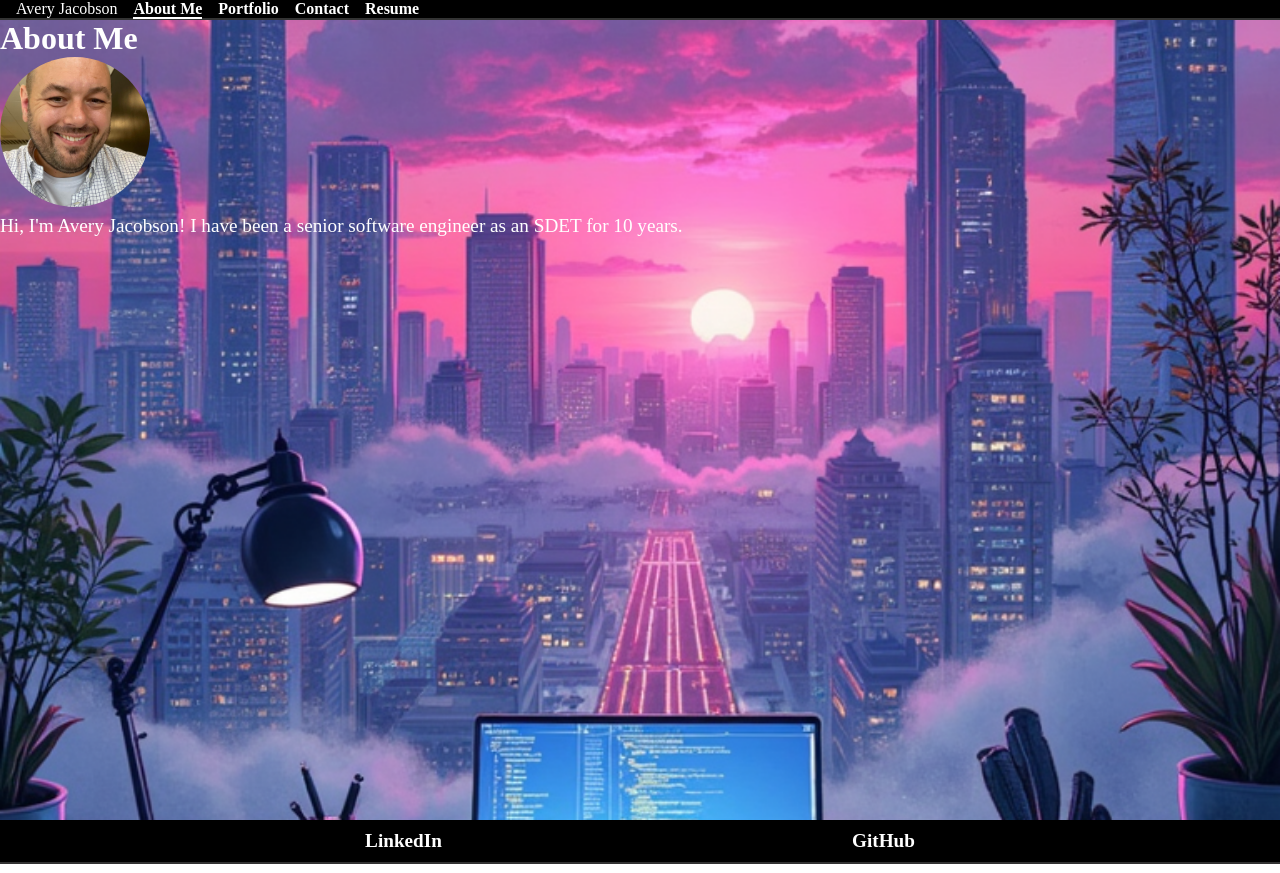
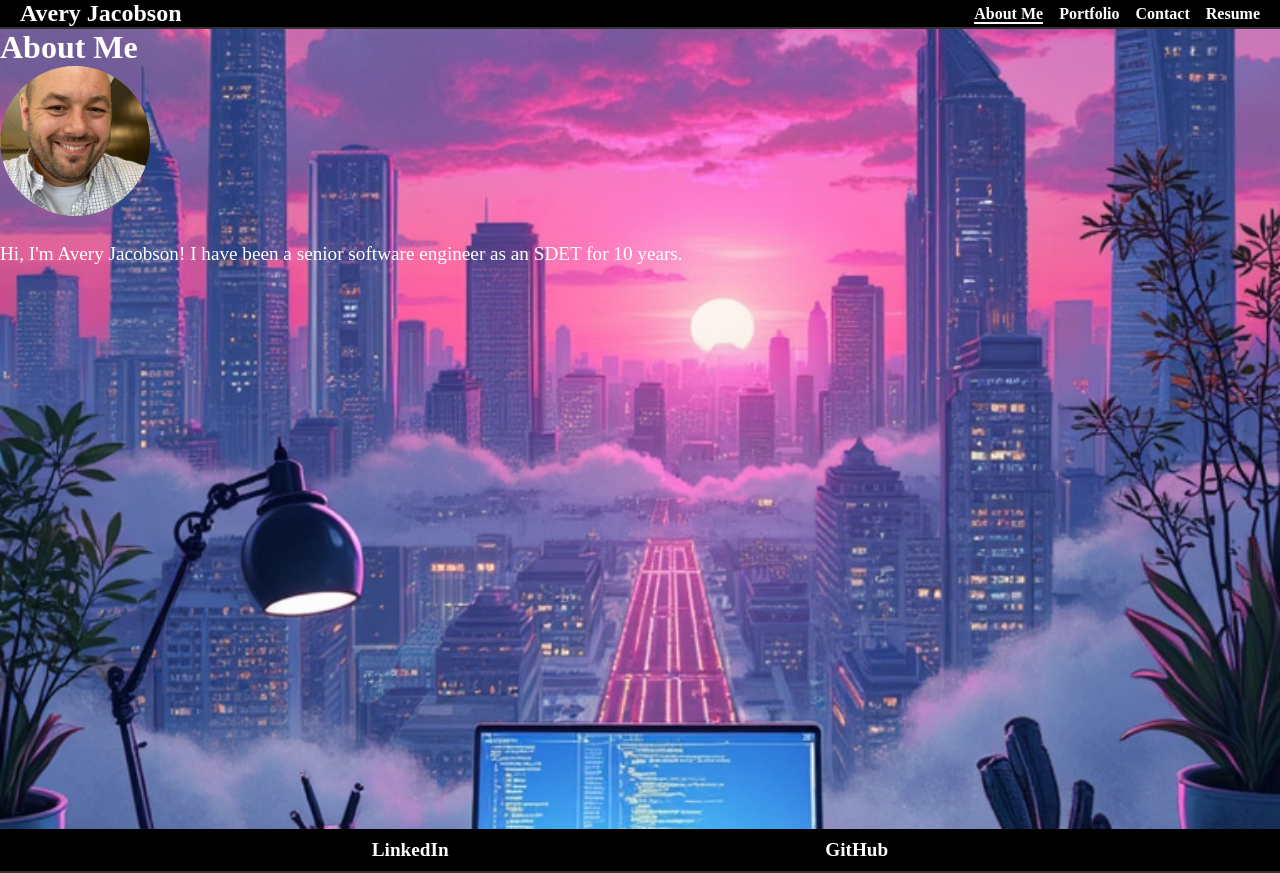
Before and after one commit to TheReal4m4d3u5/reactPortfolio, a React (Vite) app: page / in a window 1280 px wide. Built offline with nearby package versions, Linux system fonts and the light colour scheme.

Commit message:
got the width correct for all pages and components

```diff
--- a/footerStyles.css
+++ b/footerStyles.css
@@ -1,19 +1,41 @@
-.links {
+.header {
     display: flex;
-    justify-content: space-evenly; /* Spaces links evenly across the full width */
-    align-items: center; /* Centers items vertically */
-    width: 100%; /* Ensures the container takes up the full width of the footer */
-    padding: 10px;
-    background-color: #000; /* Background color to match the footer */
-  }
+    justify-content: space-between;
+    align-items: center;
+    background-color: #000;
+    /* Black background for header */
+    padding: 10px 20px;
+    /* Adds padding to left and right */
+    width: 100%;
+}
 
-  /* Style each link as a button */
-  .link-button {
-    color: #ffffff;
-    font-size: 1.2rem;
+.headerName {
+    color: white;
+    font-size: 1.5rem;
+    font-weight: bold;
+}
+
+.headerLinks {
+    display: flex;
+    gap: 20px;
+    margin-left: auto;
+    /* Pushes the links to the right */
+}
+
+.headerLinks .nav-link {
+    color: white;
     font-weight: bold;
     text-decoration: none;
-    padding: 10px 15px;
-    border-radius: 5px;
-    transition: background-color 0.3s;
-  }
+}
+
+.headerLinks .nav-link:hover {
+    text-decoration: underline;
+}
+
+.github {
+    padding-right: 20px;
+}
+
+.headerName {
+    padding-left: 20px;
+}
--- a/navigationStyles.css
+++ b/navigationStyles.css
@@ -1,80 +1,19 @@
-/* Navbar styling for consistency */
-.navbar-dark .navbar-brand {
-  color: white !important;
+.links {
+  display: flex;
+  justify-content: space-evenly; /* Spaces links evenly across the full width */
+  align-items: center; /* Centers items vertically */
+  width: 100%; /* Ensures the container takes up the full width of the footer */
+  padding: 10px;
+  background-color: #000; /* Background color to match the footer */
 }
 
-.navbar-collapse {
-  display: flex;
-  justify-content: flex-end;
+/* Style each link as a button */
+.link-button {
+  color: #ffffff;
+  font-size: 1.2rem;
+  font-weight: bold;
+  text-decoration: none;
+  padding: 10px 15px;
+  border-radius: 5px;
+  transition: background-color 0.3s;
 }
-
-.navbar-dark .nav-link {
-  color: white;
-  margin-left: 1rem; /* Adds spacing between nav links */
-}
-
-.navbar-dark .nav-link.active {
-  font-weight: bold;
-  border-bottom: 2px solid #ffffff; /* Underline the active link */
-}
-
-.navbar {
-  width: 100vw;
-
-
-}
-
-.navbar-collapse {
-  display: flex;
-  justify-content: flex-end;
-}
-
-.navbar-dark .navbar-brand,
-.navbar-dark .nav-link {
-  text-decoration: none !important;
-}
-
-/* Text-only highlight for the active nav link */
-.navbar-dark .nav-link.active {
-  font-weight: bold; /* Makes active link bold */
-
-}
-
-.about-page p {
-  font-size: 1.2rem;
-  line-height: 1.6;
-  margin: 0px;
-}
-
-.nameHeader{
-  color: white;
-  margin-left: 1rem;
-}
-
-
-.linksHeader .nav-link {
-  color: #ffffff;
-  font-size: 1rem;
-  font-weight: bold;
-  text-align: center;
-}
-
-.navbar-collapse {
-  display: flex;
-  justify-content: flex-end;
-}
-.navbar-toggler {
-  margin-left: auto; /* Ensures the toggle is aligned to the right on mobile */
-}
-
-.linksHeader .nav-link {
-  color: #ffffff;
-  font-size: 1rem;
-  font-weight: bold;
-  text-align: center;
-}
-
-
-.w-100{
-  width: '100%'
-}
--- a/resumeStyles.css
+++ b/resumeStyles.css
@@ -3,11 +3,11 @@
   background-image: url('./src/assets/background5.png');
   padding: 40px;
   padding-top: 10px;
-  /*max-width: 800px;
+  max-width: 800px;
   margin: 0 auto;
   color: black;
   font-weight: bold;
-  font-family: Arial, sans-serif; */
+  font-family: Arial, sans-serif;
 }
 
 .resume-page h2 {
@@ -26,20 +26,7 @@
 }
 
 
-.resume-download {
-  display: inline-block;
-  padding: 10px 20px;
-  background-color: #007bff;
-  color: white;
-  text-decoration: none;
-  font-weight: bold;
-  border-radius: 4px;
-  transition: background-color 0.3s;
-}
 
-.resume-download:hover {
-  background-color: #0056b3;
-}
 
 .resume-section {
   margin-top: 30px;
@@ -75,10 +62,11 @@
   text-align: center;
 }
 
-.links {
+.resumeLinks {
   display: flex;
   justify-content: center;
   text-align: center;
   gap: 40px; /* Space between each section */
   margin-top: 0px;
+
 }
--- a/src/components/Header.jsx
+++ b/src/components/Header.jsx
@@ -14,16 +14,14 @@ const Header = () => {
 
   return (
     <>
-      <Navbar bg="dark" variant="dark" expand="lg" className="w-100">
-
-              <section className="nameHeader">
-                {name}
+      <Navbar bg="dark" variant="dark" expand="lg" className="header" style={{ width: '100%' }}>
+        <section className="headerName">
+          <div >
+            Avery Jacobson
+          </div>
         </section>
-
-              <section className="linksHeader">
-
-                <Navbar.Collapse id="basic-navbar-nav" className="">
-                  <Nav className="d-flex gap-3 justify-content-end">
+        <section className="headerLinks">
+          <div className="github">
             <Nav.Link href="#about" onClick={() => setActiveSection('about')} className={currentPage === 'about' ? 'active' : ''}>
               About Me
             </Nav.Link>
@@ -36,9 +34,10 @@ const Header = () => {
             <Nav.Link href="#resume" onClick={() => setActiveSection('resume')} className={currentPage === 'resume' ? 'active' : ''}>
               Resume
             </Nav.Link>
-                  </Nav>
-                </Navbar.Collapse>
+          </div>
         </section>
+
+
 
 
       </Navbar>
--- a/src/pages/Resume.jsx
+++ b/src/pages/Resume.jsx
@@ -4,7 +4,7 @@ import '../../resumeStyles.css';
 const Resume = () => {
   return (
     <div className="resume-page">
-       <div className="links">
+       <div className="resumeLinks">
         <a href="/path/to/your-resume.pdf" download="Avery_Jacobson_Resume.pdf" className="link-button">
           Resume
         </a>
```
Lines whose indentation alone changed are shown as unchanged.
